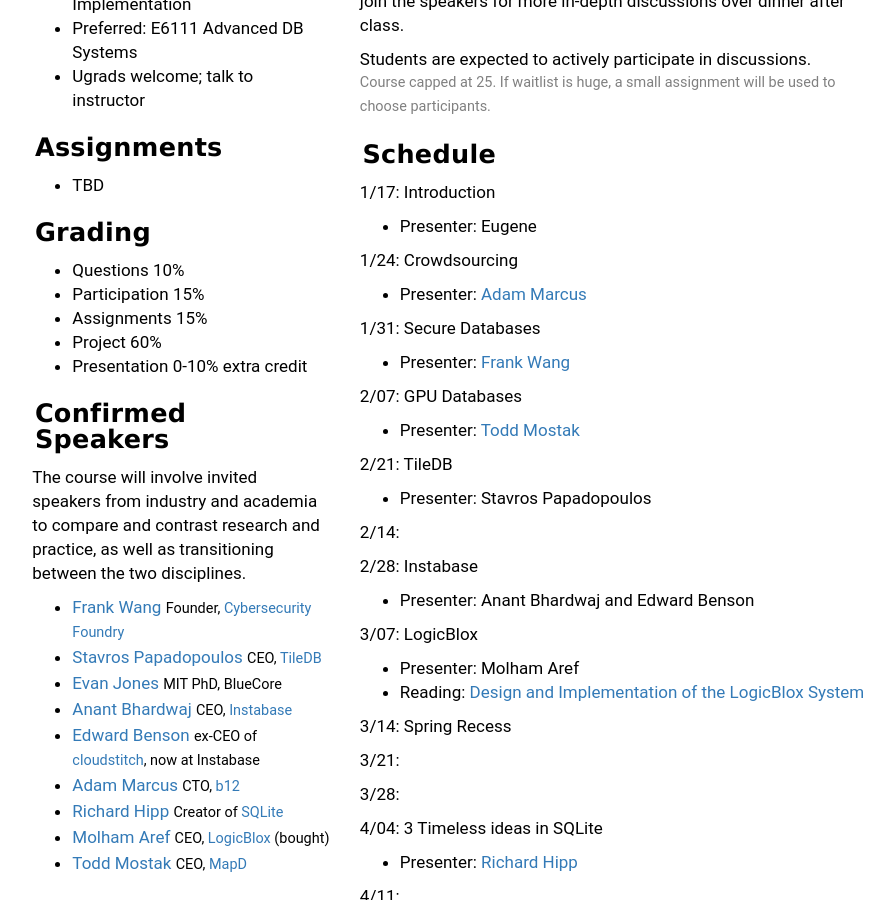
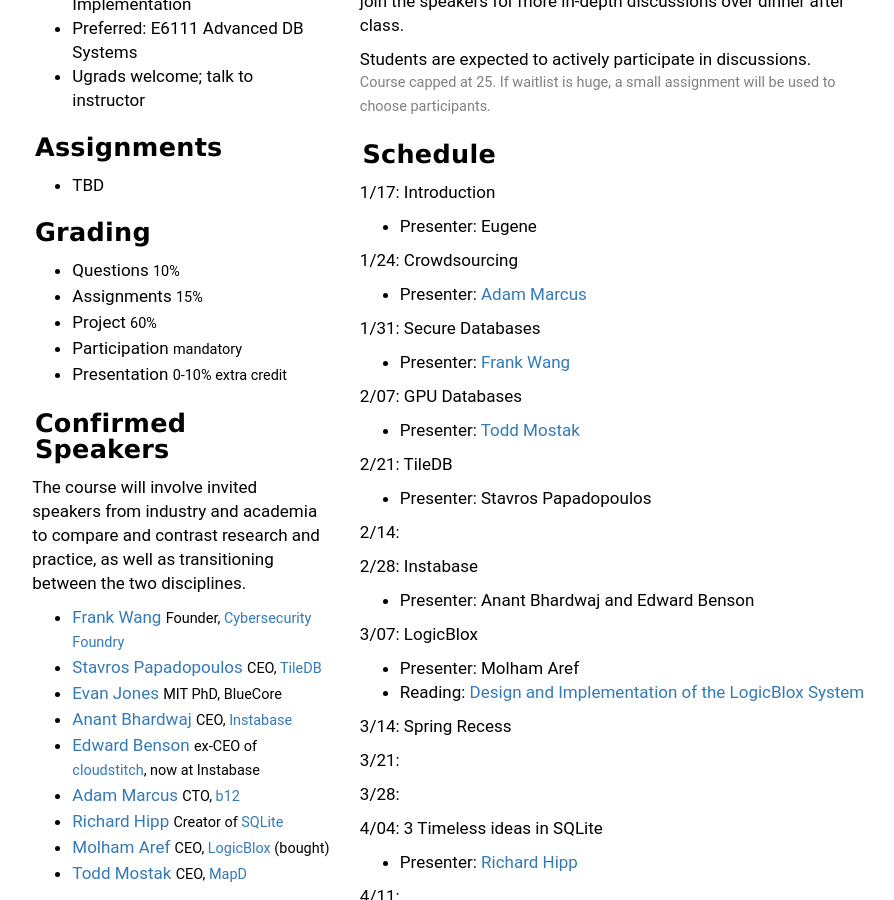
Before and after one commit to columbiadb/columbiadb.github.io, a Jekyll site: the page built from index.md, in a window 1280 px wide and 900 px high, scrolled down 489 px. Shown: the whole window, without its empty margins (186-1080 px from the left). Built offline with Jekyll 4.4.1, drawn with Linux system fonts in a browser that asks for light colours.

Commit message:
updated website

```diff
--- a/_includes/index_left.md
+++ b/_includes/index_left.md
@@ -21,11 +21,11 @@
 
 #### Grading
 
-* Questions      10%
-* Participation  15%
-* Assignments    15%
-* Project        60%
-* Presentation   0-10% extra credit
+* Questions      <small>10% </small>
+* Assignments    <small>15% </small>
+* Project        <small>60%</small>
+* Participation  <small>mandatory</small>
+* Presentation   <small>0-10% extra credit </small>
 
 
 
```
